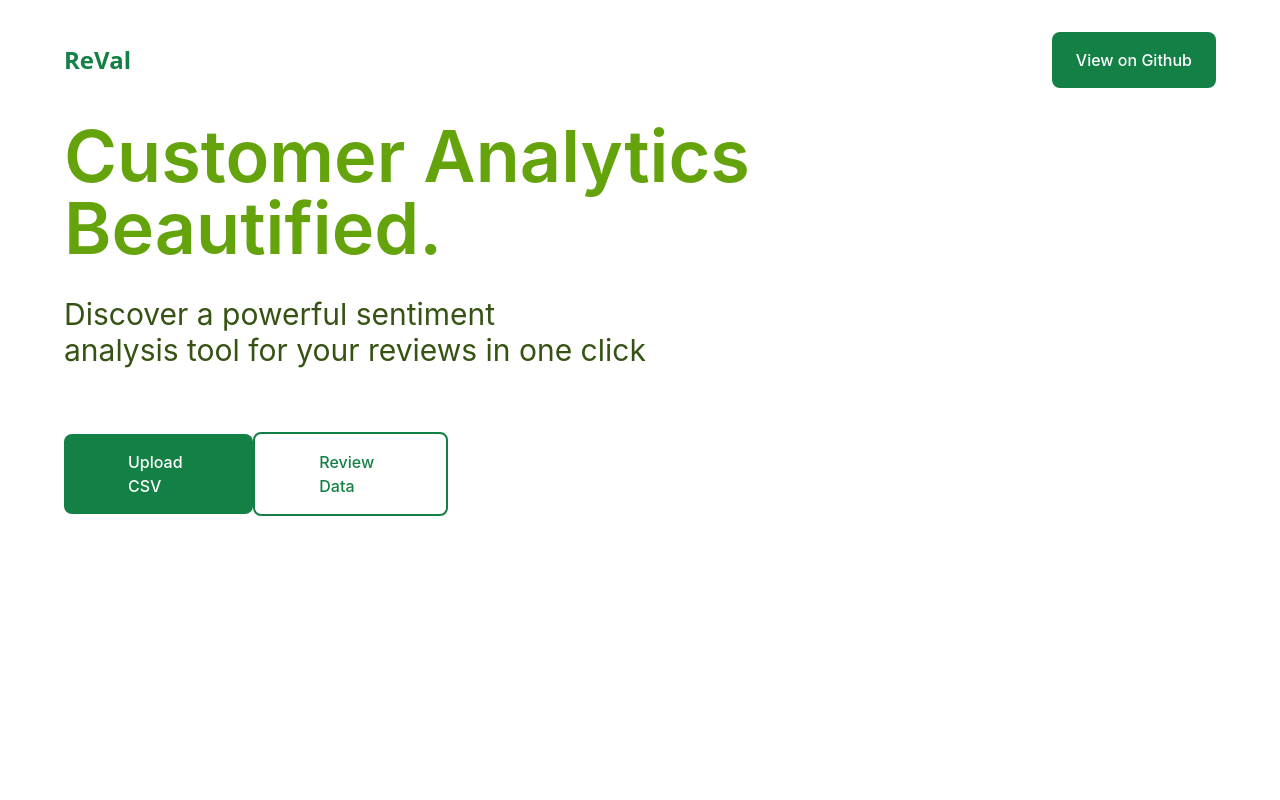
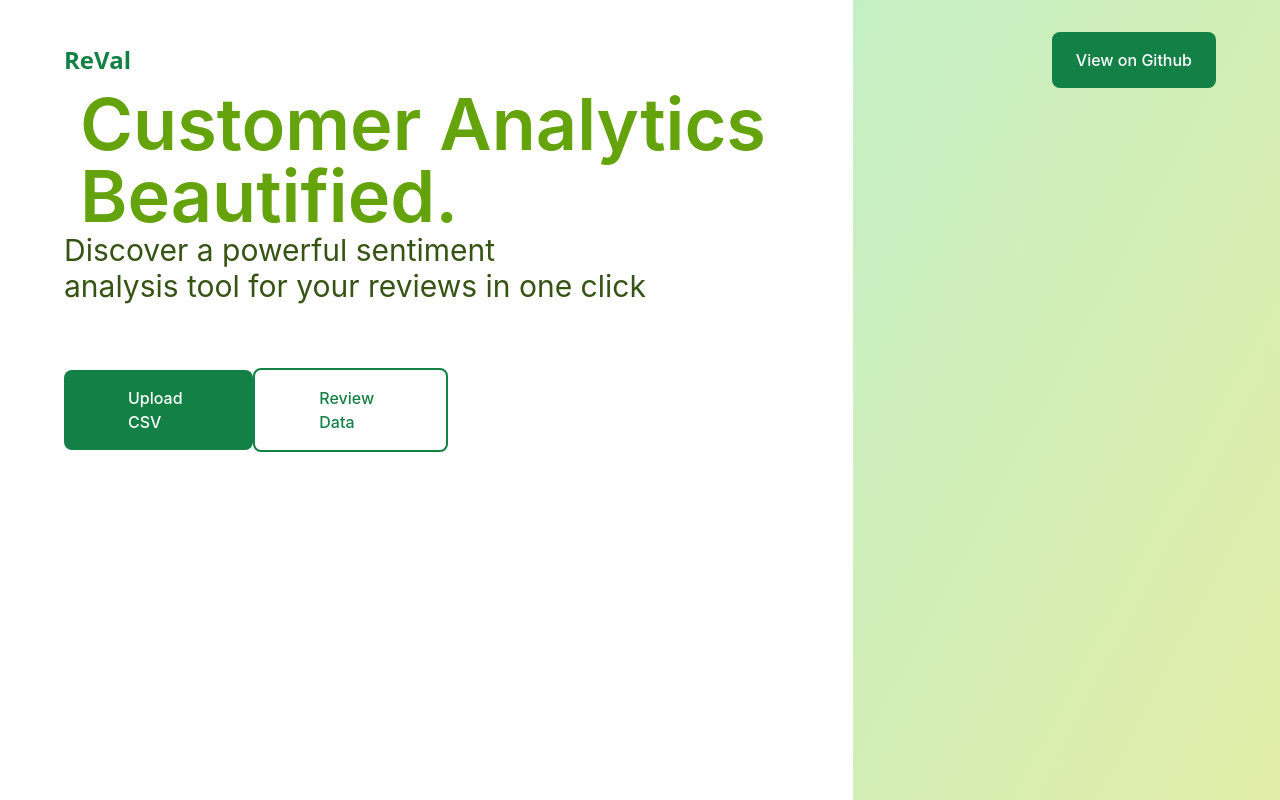
Before and after one commit to Abhishek-More/reval, a Next.js app: page / in a window 1280 px wide. Built offline with nearby package versions, Linux system fonts and the light colour scheme.

Commit message:
gradient

```diff
--- a/pages/index.js
+++ b/pages/index.js
@@ -4,14 +4,15 @@ export default function Home() {
   return (
     <>
       <Navbar></Navbar>
-      <div className="text-7xl ml-16 text-lime-600 font-semibold mt-8">
+      <div className="absolute right-0 top-0 -z-50 w-1/3 h-screen bg-gradient-to-br from-[#C4EFC5] to-[#E2EDA7]"></div>
+      <div className="text-7xl indent-20 text-lime-600 font-semibold">
       <p>Customer Analytics </p>
       <p>Beautified.</p>
       </div>
 
-      <div className="text-3xl ml-16 text-lime-900 mt-8">
-      <p>Discover a powerful sentiment </p>
-      <p>analysis tool for your reviews in one click</p>
+      <div className="text-3xl ml-16 text-lime-900">
+        <p>Discover a powerful sentiment </p>
+        <p>analysis tool for your reviews in one click</p>
       </div>
 
 
```
